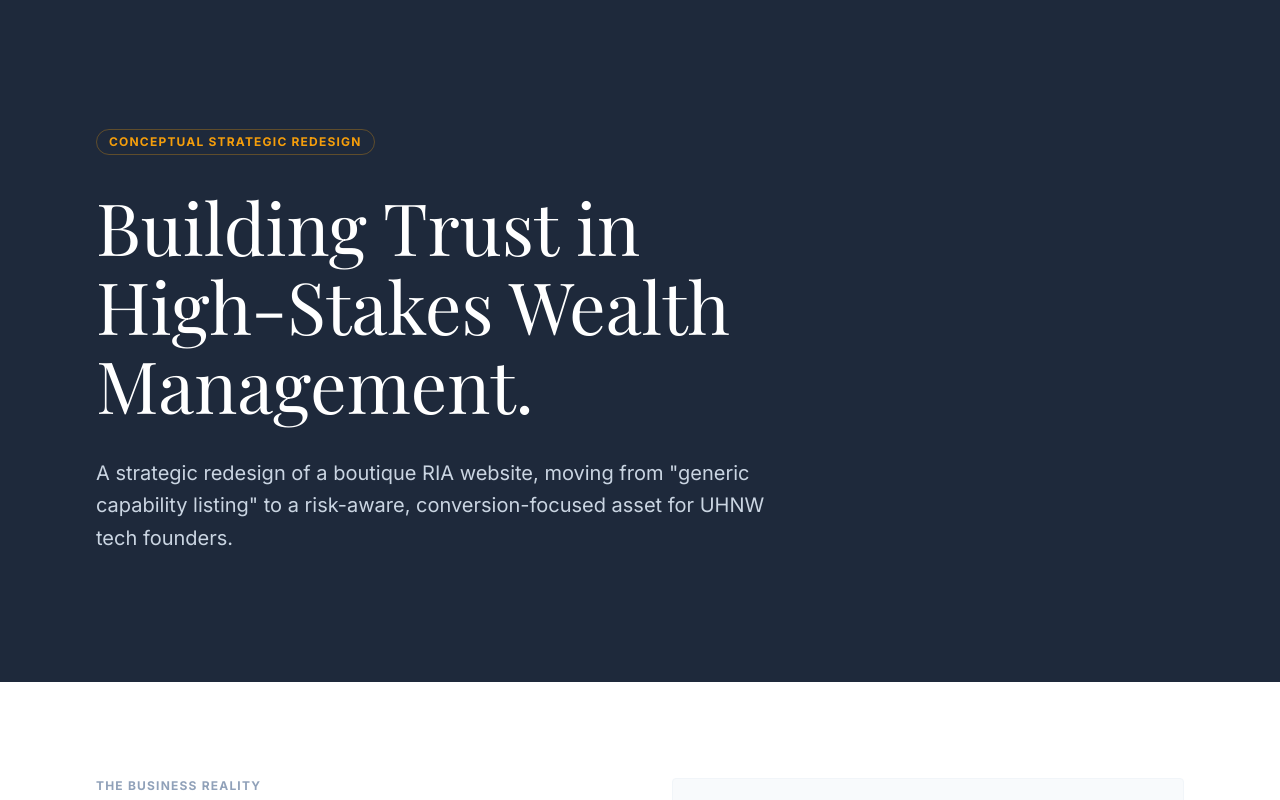
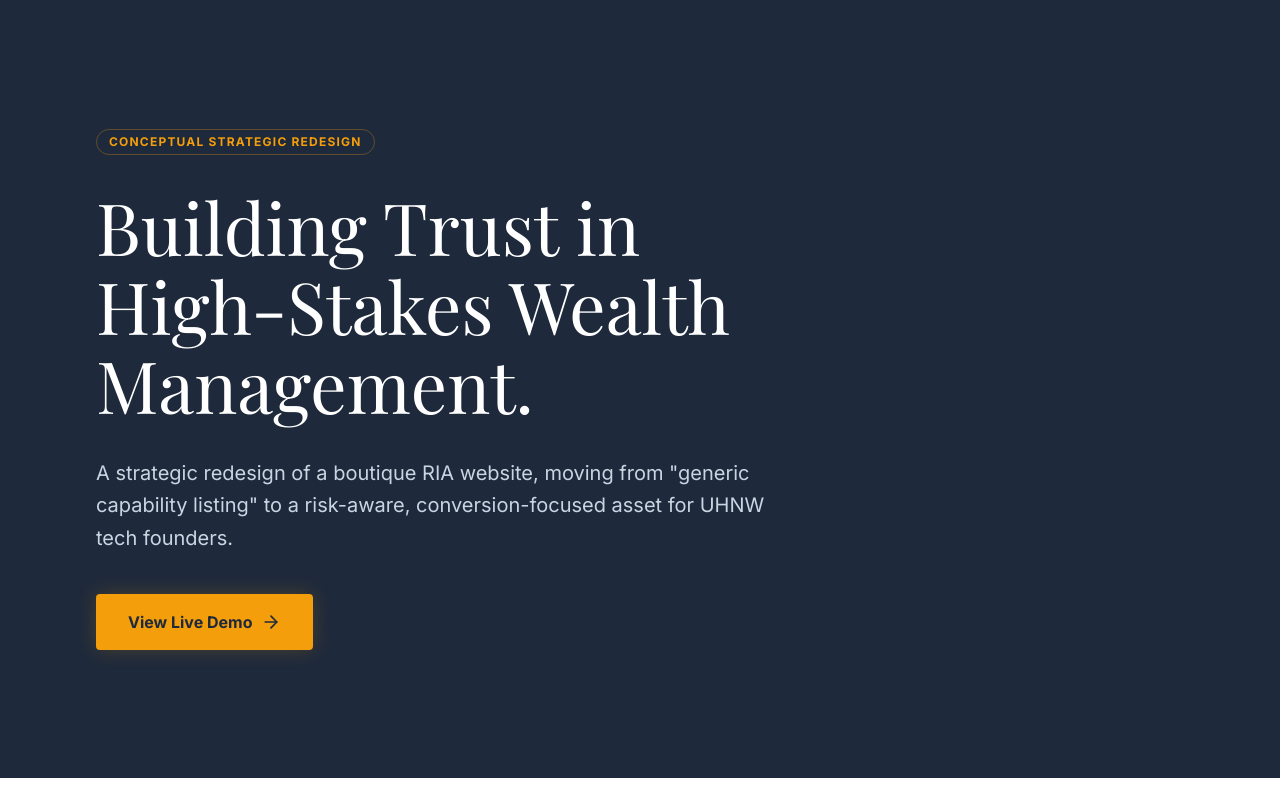
Before and after one commit to OmeirMustafa/FINANCIAL-ADVISOR-FIRM--ANCHOR-CASE-STUDY-, a Next.js app: page / in a window 1280 px wide. Shown: the top 800 px of the page. Built offline with nearby package versions, Linux system fonts and the light colour scheme; a web font is replaced by a local one.

Commit message:
feat: add case study page detailing a strategic redesign for a financial advisor firm.

```diff
--- a/src/app/page.tsx
+++ b/src/app/page.tsx
@@ -1,5 +1,6 @@
 "use client";
 
+import Link from "next/link";
 import { motion } from "framer-motion";
 import { AlertCircle, Lock, MousePointer2, LayoutTemplate, ArrowRight } from "lucide-react";
 import { AnalysisCard } from "@/components/case-study/AnalysisCard";
@@ -24,9 +25,18 @@ export default function CaseStudyPage() {
                         <h1 className="text-5xl md:text-7xl font-serif leading-[1.1] mb-8">
                             Building Trust in <br /> High-Stakes Wealth Management.
                         </h1>
-                        <p className="text-xl text-slate-300 max-w-2xl leading-relaxed">
+                        <p className="text-xl text-slate-300 max-w-2xl leading-relaxed mb-10">
                             A strategic redesign of a boutique RIA website, moving from "generic capability listing" to a risk-aware, conversion-focused asset for UHNW tech founders.
                         </p>
+
+                        <div className="flex gap-4">
+                            <Link
+                                href="/demo"
+                                className="inline-flex items-center gap-2 bg-gold-500 text-navy-900 font-bold px-8 py-4 rounded-sm hover:bg-gold-400 transition-all hover:translate-x-1 shadow-[0_0_20px_rgba(245,158,11,0.2)]"
+                            >
+                                View Live Demo <ArrowRight size={20} />
+                            </Link>
+                        </div>
                     </motion.div>
                 </div>
             </section>
```
